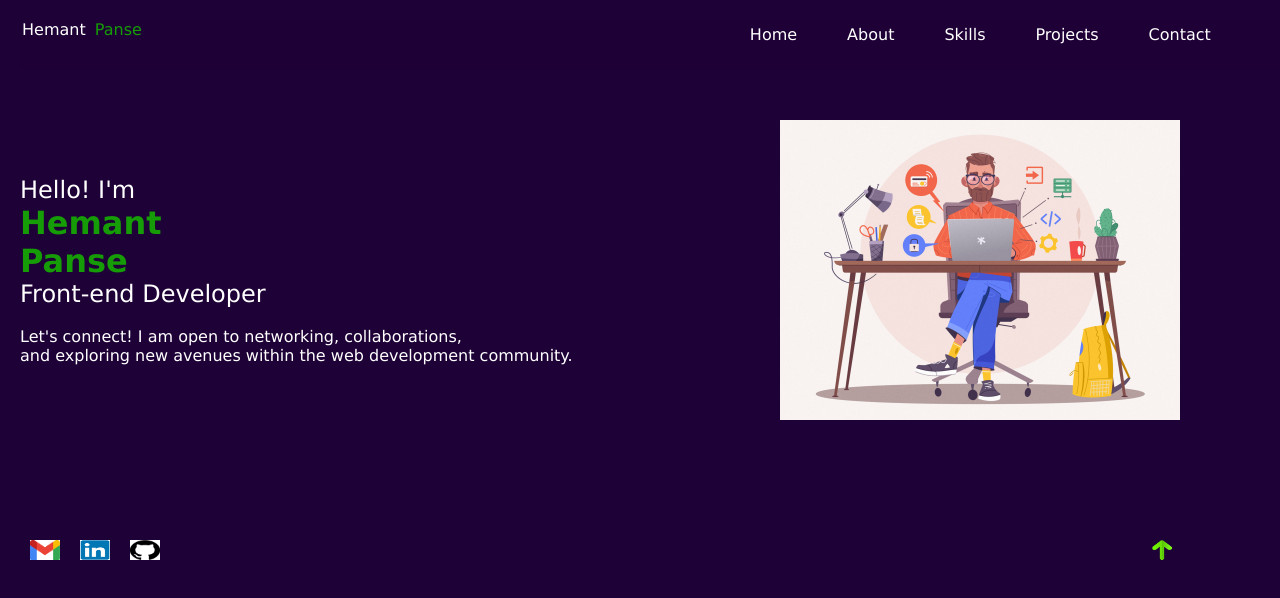
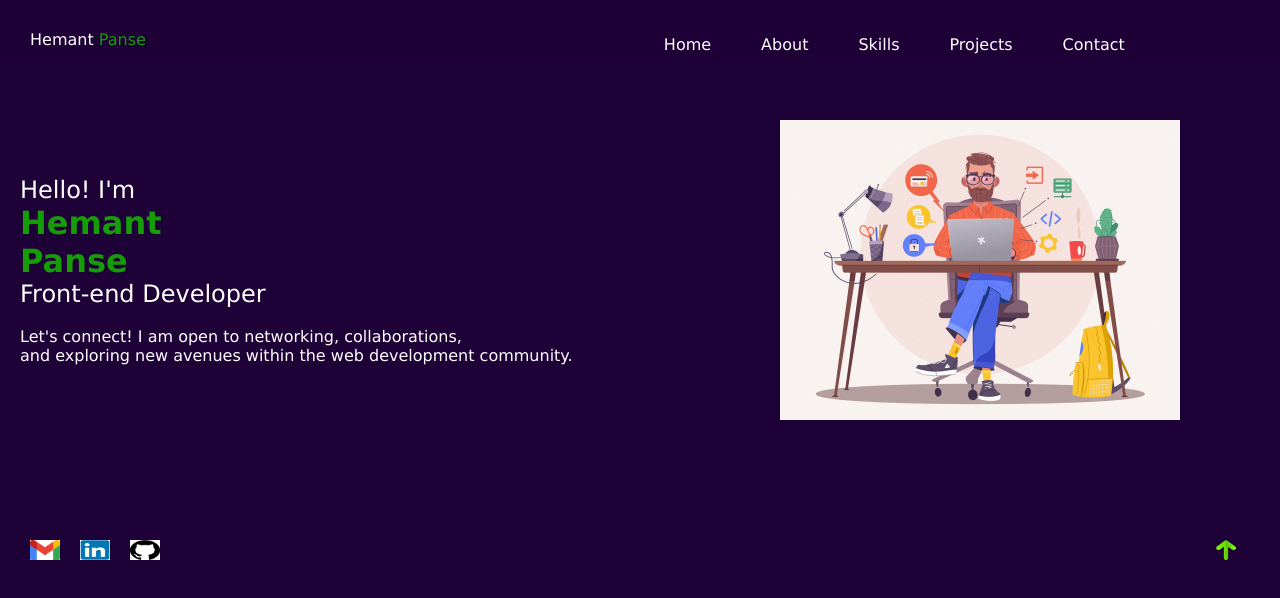
Before and after one commit to Hemant603/portfolio, a plain HTML site: page index.html in a window 1280 px wide. Drawn offline with Linux system fonts and the light colour scheme.

Commit message:
Update portfolio.css

```diff
--- a/portfolio.css
+++ b/portfolio.css
@@ -11,34 +11,31 @@ html, body{
     background-color: rgb(30, 1, 54);
 }
 
+.page1{
+    width: 100%;
+}
+
+#page11{
+    background-color: rgba(30, 1, 54, 0.5);
+    position: fixed;
+    margin-bottom: 20px;
+    padding: 30px;
+    height: 50px;
+    display: flex;
+}
+
 #h61{
-    padding: 2px;
     font-family: Verdana, Geneva, Tahoma, sans-serif;
     color: #ffffff;
 }
 
 #h62{
-    padding: 2px;
     font-family: Verdana, Geneva, Tahoma, sans-serif;
     color: rgb(22, 156, 7);
 }
 
-.page1{
-    width: 100%;
-}
-
-#page11{
-    position: fixed;
-    margin-left: 20px;
-    margin-top: 20px;
-    margin-bottom: 30px;
-    height: 50px;
-    display: flex;
-    background-color: rgb(30, 1, 54,0.5);
-}
-
 ul{
-    margin-left: 45%;
+    margin-left: 40%;
     list-style: none;
     padding: 5px;
 }
@@ -60,7 +57,6 @@ a:hover{
 }
 
 #home{
-    position: relative;
     display: flex;
     align-items: center;
     justify-content: center;
@@ -129,12 +125,18 @@ img{
 }
 
 #toggle{
-    position: relative;
-    margin-top: 20px;
+    position: fixed;
+    margin-top: 0px;
+    margin-left: 95%;
     height: 20px;
 }
 #togbtn{
     height: 20px;
     width: 20px;
-    margin-left: 90%;
+    background-color: (255,255,255, 1);
 }
+
+#about{
+    height: 540px;
+    width: 100%;
+}
```
